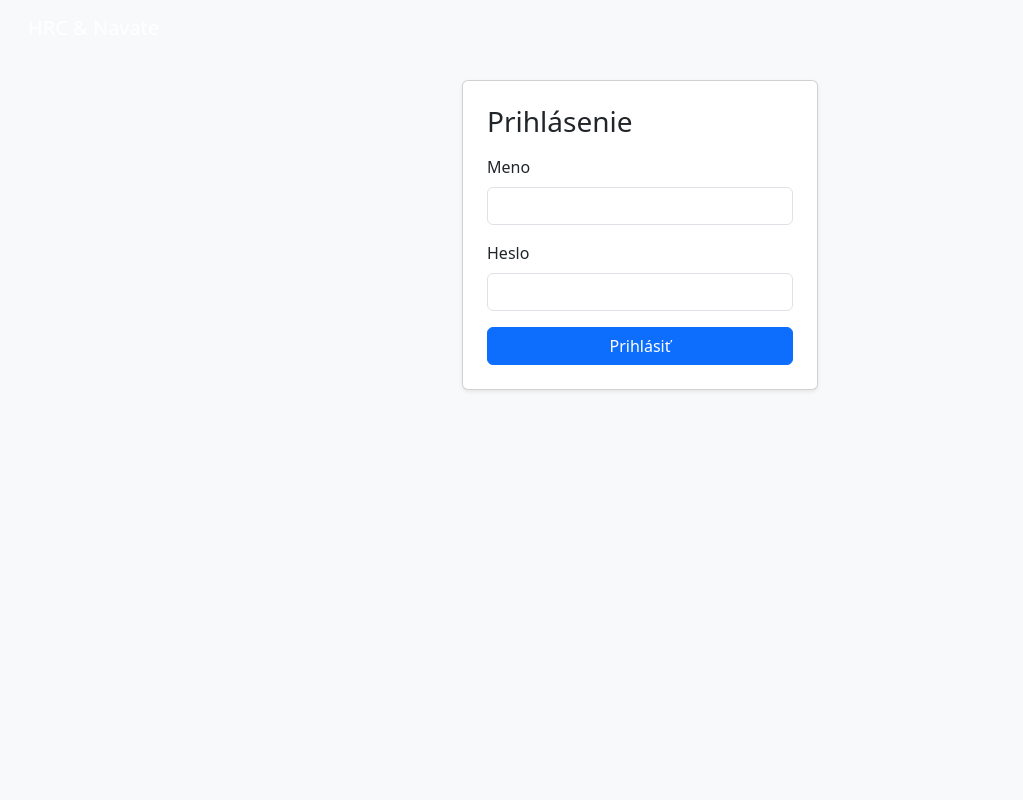
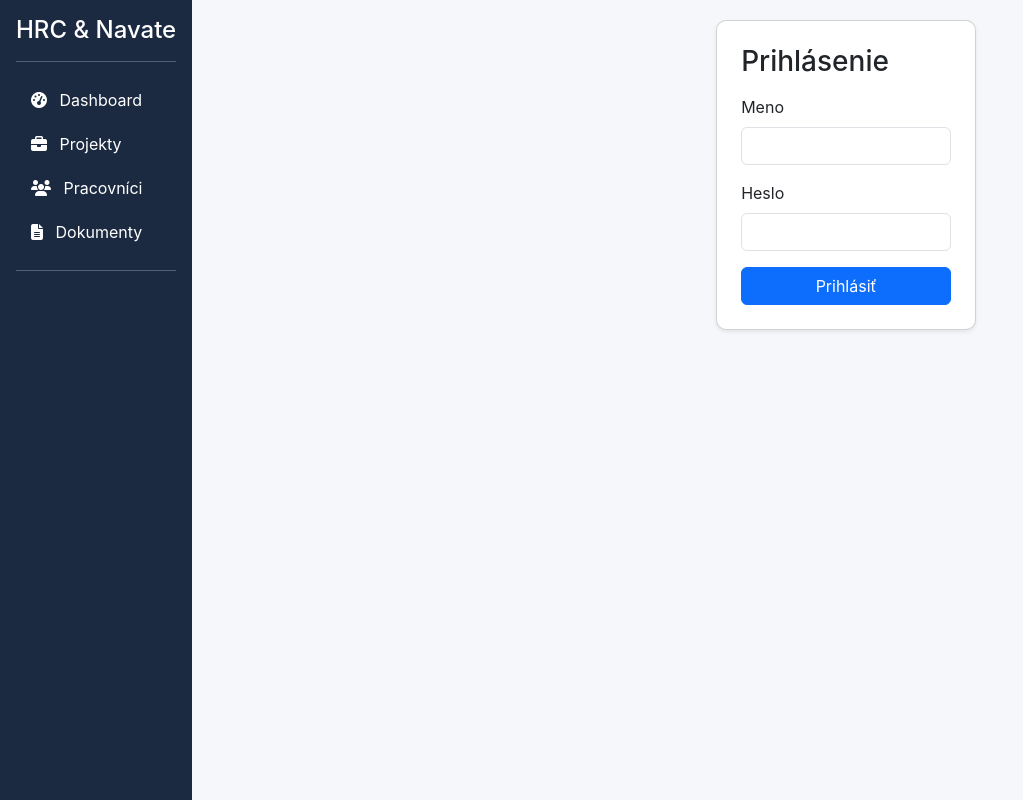
Before and after one commit to matejva/test, a Flask app: page / in a window 1280 px wide. Shown: the whole page, without its empty margins (0-1023 px from the left). Run offline with Flask 3, Linux system fonts and the light colour scheme.

Commit message:
Update base.html

```diff
--- a/templates/base.html
+++ b/templates/base.html
@@ -1,47 +1,41 @@
 <!doctype html>
 <html lang="sk">
 <head>
-  <meta charset="utf-8">
-  <meta name="viewport" content="width=device-width,initial-scale=1">
-  <title>{{ title or 'HRC & Navate' }}</title>
+<meta charset="UTF-8">
+<meta name="viewport" content="width=device-width, initial-scale=1.0">
+<title>{{ title or "HRC & Navate" }}</title>
+<link href="https://cdn.jsdelivr.net/npm/bootstrap@5.3.1/dist/css/bootstrap.min.css" rel="stylesheet">
+<link href="https://cdnjs.cloudflare.com/ajax/libs/font-awesome/6.4.0/css/all.min.css" rel="stylesheet">
+<style>
+body { font-family: 'Inter', sans-serif; background-color: #f5f7fa; }
+.sidebar { background-color: #1b2a41; min-height: 100vh; color: #fff; }
+.sidebar a { color: #fff; text-decoration: none; display: block; padding: 10px 15px; }
+.sidebar a:hover { background-color: #233553; border-radius: 4px; }
+.main-content { margin-left: 220px; padding: 20px; }
+.card { border-radius: 10px; }
+.navbar-dark .navbar-brand { color: #fff; }
+</style>
+</head>
+<body>
 
-  <!-- Bootstrap 5 -->
-  <link href="https://cdn.jsdelivr.net/npm/bootstrap@5.3.2/dist/css/bootstrap.min.css" rel="stylesheet">
-  <link href="https://cdn.jsdelivr.net/npm/bootstrap-icons@1.10.5/font/bootstrap-icons.css" rel="stylesheet">
+<div class="d-flex">
+  <div class="sidebar flex-shrink-0 p-3">
+    <h4>HRC & Navate</h4>
+    <hr>
+    <a href="{{ url_for('dashboard') }}"><i class="fas fa-tachometer-alt me-2"></i> Dashboard</a>
+    <a href="{{ url_for('projects') }}"><i class="fas fa-briefcase me-2"></i> Projekty</a>
+    <a href="{{ url_for('users_list') }}"><i class="fas fa-users me-2"></i> Pracovníci</a>
+    <a href="{{ url_for('documents') }}"><i class="fas fa-file-alt me-2"></i> Dokumenty</a>
+    <hr>
+    <div>{{ session.get('user').name if session.get('user') else '' }}</div>
+  </div>
 
-  <!-- Custom style -->
-  <link rel="stylesheet" href="{{ url_for('static', filename='css/style.css') }}">
-</head>
-<body class="bg-light">
+  <div class="main-content flex-grow-1">
+    {% block content %}{% endblock %}
+  </div>
+</div>
 
-<nav class="navbar navbar-expand-lg navbar-dark header-glass">
-  <div class="container-fluid">
-    <a class="navbar-brand ms-3" href="{{ url_for('dashboard') }}">
-      <span class="brand-logo">HRC &amp; Navate</span>
-    </a>
-    <div class="collapse navbar-collapse justify-content-end">
-      {% if session.user %}
-        <div class="me-3 text-white">Ahoj, <strong>{{ session.user.name }}</strong></div>
-        <a class="btn btn-outline-light me-3" href="{{ url_for('logout') }}"><i class="bi bi-box-arrow-right"></i> Odhlásiť</a>
-      {% endif %}
-    </div>
-  </div>
-</nav>
-
-<main class="container my-4">
-  {% with messages = get_flashed_messages() %}
-    {% if messages %}
-      <div class="mb-3">
-        {% for m in messages %}
-          <div class="alert alert-success">{{ m }}</div>
-        {% endfor %}
-      </div>
-    {% endif %}
-  {% endwith %}
-  {% block content %}{% endblock %}
-</main>
-
-<script src="https://cdn.jsdelivr.net/npm/bootstrap@5.3.2/dist/js/bootstrap.bundle.min.js"></script>
-<script src="{{ url_for('static', filename='js/app.js') }}"></script>
+<script src="https://cdn.jsdelivr.net/npm/bootstrap@5.3.1/dist/js/bootstrap.bundle.min.js"></script>
+<script src="https://cdn.jsdelivr.net/npm/chart.js"></script>
 </body>
 </html>
```
